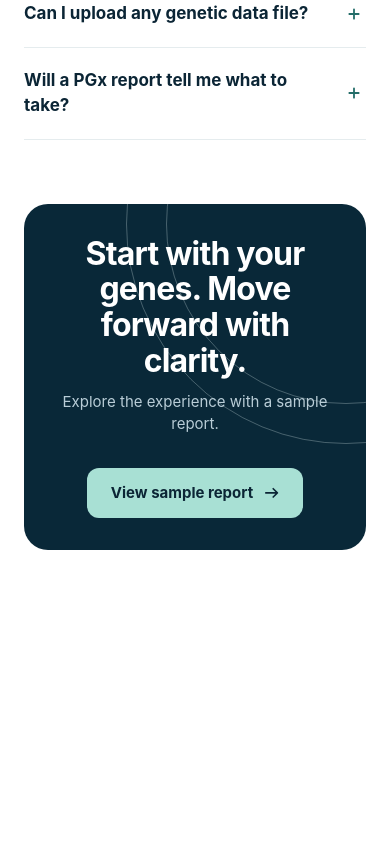
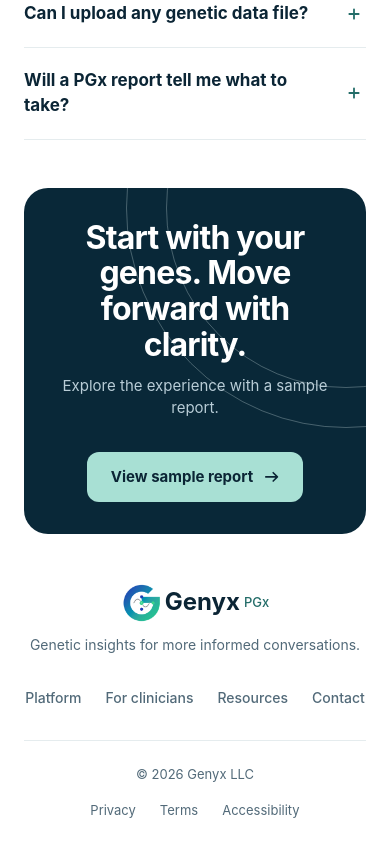
Before and after one commit to Faizan-Yasin/Genyx-PGX-Frontend, a React (Vite) app: page / in a window 390 px wide. Shown: the part 3811-4655 px from the top of the page. Before the commit the page ends 4393 px from the top, so only its background shows below. Built offline with nearby package versions, Linux system fonts and the light colour scheme.

Commit message:
Add Responsive Footer

```diff
--- a/src/components/ClosingCta.tsx
+++ b/src/components/ClosingCta.tsx
@@ -2,7 +2,7 @@ import { NavLink } from "react-router"
 
 const ClosingCta = () => {
     return (
-        <section className="w-full bg-white py-8 sm:py-10 lg:py-12">
+        <section className="w-full bg-white py-4 sm:py-6 lg:py-8">
             <div className="mx-auto max-w-360 px-6 sm:px-8 lg:px-10 xl:px-12">
 
                 <div className="relative overflow-hidden rounded-3xl bg-[#092838] px-6 py-8 sm:p-10 md:p-12 lg:p-14">
--- /dev/null
+++ b/src/components/Footer.tsx
@@ -0,0 +1,94 @@
+import { NavLink } from "react-router"
+import logo from "../assets/genyx-logo.png"
+
+const navLinks = [
+    { label: "Platform", to: "/platform" },
+    { label: "For clinicians", to: "/clinicians" },
+    { label: "Resources", to: "/resources" },
+    { label: "Contact", to: "/contact" },
+]
+
+const legalLinks = [
+    { label: "Privacy", to: "/privacy" },
+    { label: "Terms", to: "/terms" },
+    { label: "Accessibility", to: "/accessibility" },
+]
+
+const Footer = () => {
+    return (
+        <footer className="w-full bg-white text-[#526A79]">
+            <div className="mx-auto max-w-360 px-6 sm:px-8 lg:px-10 xl:px-12">
+
+                <div className="flex flex-col py-8 sm:py-10 lg:py-12 gap-8 md:flex-row md:items-start md:justify-between">
+
+                    <div className="flex flex-col items-start">
+
+                        <NavLink
+                            to="/"
+                            className="flex mx-auto md:mx-0 shrink-0 items-center gap-1"
+                            aria-label="Genyx PGx"
+                        >
+                            <img
+                                src={logo}
+                                alt="Genyx Logo"
+                                className="h-10 w-auto"
+                            />
+
+                            <span className="text-2xl font-bold text-[#0B2535]">
+                                Genyx
+                            </span>
+
+                            <span className="text-[13px] font-medium text-[#246D69]">
+                                PGx
+                            </span>
+                        </NavLink>
+
+                        <p className="mt-3 mx-auto text-center md:text-left md:mx-0 text-[14px] text-[#526A79] sm:text-[15px]">
+                            Genetic insights for more informed conversations.
+                        </p>
+                    </div>
+
+                    <nav aria-label="Footer Navigation">
+                        <ul className="flex flex-wrap justify-center md:justify-start items-center gap-x-6 gap-y-3 text-[14px] font-medium sm:gap-x-8 sm:text-[15px]">
+                            {navLinks.map((link) => (
+                                <li key={link.label}>
+                                    <NavLink
+                                        to={link.to}
+                                        className="text-[#526A79] transition-colors duration-200 hover:text-[#0B2535]"
+                                    >
+                                        {link.label}
+                                    </NavLink>
+                                </li>
+                            ))}
+                        </ul>
+                    </nav>
+
+                </div>
+
+                <div className="h-px w-full bg-[#E5ECEE]" />
+
+                <div className="flex flex-col gap-4 text-center sm:text-left py-6 text-[13px] text-[#526A79] sm:flex-row sm:items-center sm:justify-between sm:text-[14px]">
+
+                    <p>© 2026 Genyx LLC</p>
+
+                    <ul className="flex flex-wrap items-center justify-center sm:justify-start gap-x-6 gap-y-2">
+                        {legalLinks.map((link) => (
+                            <li key={link.label}>
+                                <NavLink
+                                    to={link.to}
+                                    className="text-[#526A79] transition-colors duration-200 hover:text-[#0B2535]"
+                                >
+                                    {link.label}
+                                </NavLink>
+                            </li>
+                        ))}
+                    </ul>
+
+                </div>
+
+            </div>
+        </footer>
+    )
+}
+
+export default Footer
--- a/src/components/NavLinks.tsx
+++ b/src/components/NavLinks.tsx
@@ -40,7 +40,7 @@ const NavLinks = ({ mobile = false, closeMenu }: NavLinksProps) => {
                     to={item.path}
                     onClick={handleClick}
                     className={({ isActive }) =>
-                        `text-[15px] transition-colors duration-200 ${isActive
+                        `text-[15px] transition-colors hover:text-[#0B2535] duration-200 ${isActive
                             ? "font-bold text-[#0B2535]"
                             : "font-normal text-[#526A79]"
                         }`
--- a/src/components/Navbar.tsx
+++ b/src/components/Navbar.tsx
@@ -45,7 +45,7 @@ const Navbar = () => {
                     <NavLink
                         to="/sign-in"
                         className={({ isActive }) =>
-                            `text-[15px] transition-colors duration-200 ${
+                            `text-[15px] hover:text-[#0B2535] transition-colors duration-200 ${
                                 isActive
                                     ? "font-bold text-[#0B2535]"
                                     : "font-normal text-[#526A79]"
--- a/src/pages/Home.tsx
+++ b/src/pages/Home.tsx
@@ -5,6 +5,7 @@ import PlatformFeatures from "../components/PlatformFeatures"
 import HowItWorks from "../components/HowItWorks"
 import FaqSection from "../components/FaqSection"
 import ClosingCta from "../components/ClosingCta"
+import Footer from "../components/Footer"
 
 const Home = () => {
     return (
@@ -17,6 +18,7 @@ const Home = () => {
                 <HowItWorks />
                 <FaqSection />
                 <ClosingCta />
+                <Footer />
             </main>
         </div>
     )
```
